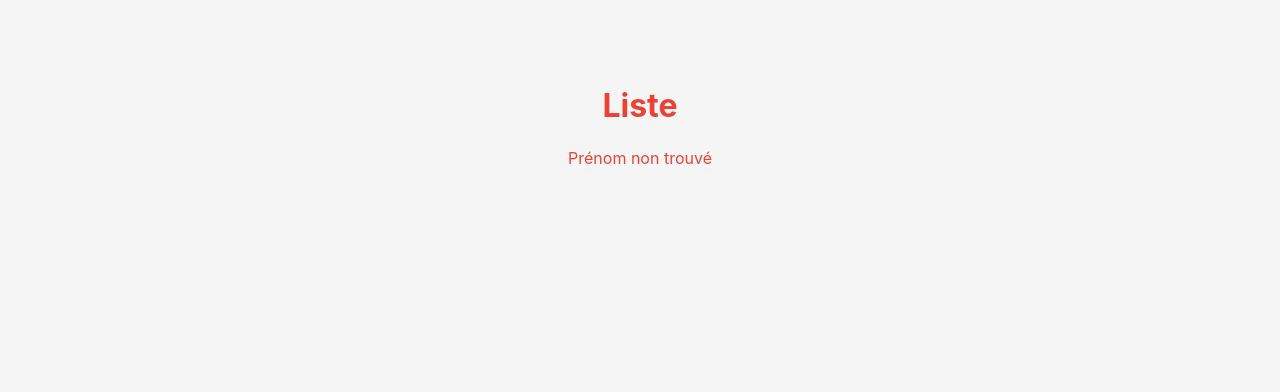
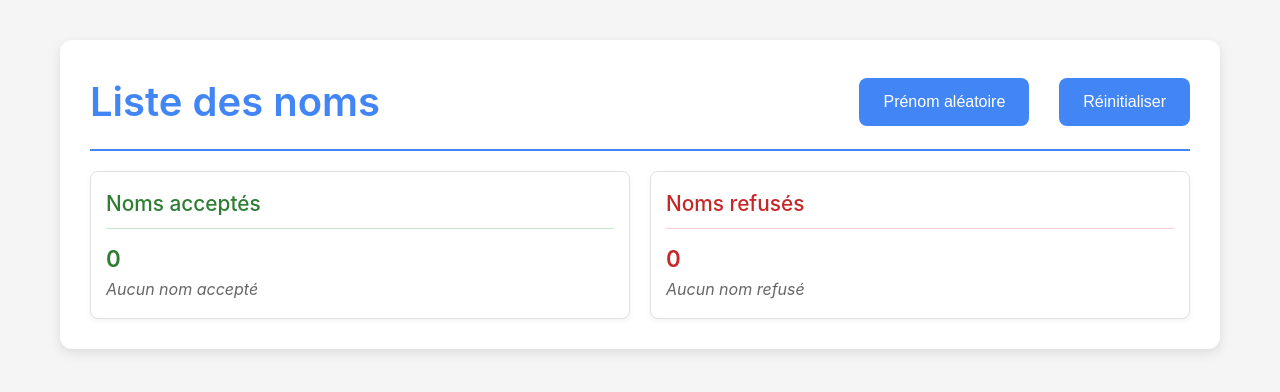
Before and after one commit to eckter/name_viewer, a React (Vite) app: page /liste in a window 1280 px wide. Shown: the top 392 px of the page. Built offline with nearby package versions, Linux system fonts and the light colour scheme.

Commit message:
add name tracking

```diff
--- a/src/App.tsx
+++ b/src/App.tsx
@@ -5,16 +5,16 @@ import TimePlot from "./components/TimePlot";
 import OtherSpellings from "./components/OtherSpellings";
 import GenderPiePlot from "./components/GenderPiePlot";
 import {randomRedirect} from "./RedirectPage";
+import {acceptName, rejectName} from "./nameTracking";
 
-// Placeholder functions for accept/reject actions
-const handleAccept = () => {
-    // TODO: Implement accept functionality
-    console.log("Name accepted");
+const handleAccept = (name: string) => {
+    acceptName(name);
+    randomRedirect().catch(error => console.log(error));
 };
 
-const handleReject = () => {
-    // TODO: Implement reject functionality
-    console.log("Name rejected");
+const handleReject = (name: string) => {
+    rejectName(name);
+    randomRedirect().catch(error => console.log(error));
 };
 
 const App: FC = () => {
@@ -27,13 +27,16 @@ const App: FC = () => {
     const [nameRanking, setNameRanking] = useState<number | null>(null)
     const [recentNameRanking, setRecentNameRanking] = useState<number | null>(null)
 
+    let name = nameData?.name ?? pageId.charAt(0).toUpperCase() + pageId.slice(1).toLowerCase()
+    name = name.charAt(0).toUpperCase() + name.slice(1).toLowerCase()
+
     // Keyboard shortcuts: A for Accept, R for Reject
     useEffect(() => {
         const handleKeyDown = (event: KeyboardEvent) => {
             if (event.key === 'a' || event.key === 'A') {
-                handleAccept();
+                handleAccept(name);
             } else if (event.key === 'r' || event.key === 'R') {
-                handleReject();
+                handleReject(name);
             }
         };
 
@@ -41,10 +44,7 @@ const App: FC = () => {
         return () => {
             window.removeEventListener('keydown', handleKeyDown);
         };
-    }, []);
-
-    let name = nameData?.name ?? pageId.charAt(0).toUpperCase() + pageId.slice(1).toLowerCase()
-    name = name.charAt(0).toUpperCase() + name.slice(1).toLowerCase()
+    }, [name]);
 
     getNameData(name)
         .then((nameData) => {
@@ -52,7 +52,7 @@ const App: FC = () => {
             setNameFound(nameData != null)
         })
 
-    if (!nameFound) {
+    if (nameFound === false) {
         return (
             <div className="not-found-container">
                 <h2 className="not-found-title">{name}</h2>
@@ -83,8 +83,8 @@ const App: FC = () => {
                     <p className="app-subtitle">Prononciation: {nameData.phonetic}</p>
                 </div>
                 <div style={{ display: 'flex', gap: '10px' }}>
-                    <button className="action-button accept-button" onClick={handleAccept}>Accepter</button>
-                    <button className="action-button reject-button" onClick={handleReject}>Refuser</button>
+                    <button className="action-button accept-button" onClick={() => handleAccept(name)}>Accepter</button>
+                    <button className="action-button reject-button" onClick={() => handleReject(name)}>Refuser</button>
                 </div>
             </div>
 
--- /dev/null
+++ b/src/ListNames.tsx
@@ -0,0 +1,61 @@
+import React, {FC} from "react";
+import {getAllAcceptedNames, getAllRejectedNames, clearAllTracking} from "./nameTracking";
+import {randomRedirect} from "./RedirectPage";
+
+const ListNames: FC = () => {
+    const acceptedNames = getAllAcceptedNames();
+    const rejectedNames = getAllRejectedNames();
+
+    function clearTracking() {
+        clearAllTracking()
+        window.location.reload();
+    }
+
+    return (
+        <div className="app-container">
+            <div className="app-header" style={{ marginBottom: '20px' }}>
+                <h1 className="app-title">Liste des noms</h1>
+                <div style={{ display: 'flex', gap: '10px', alignItems: 'center' }}>
+                    <button className="random-button header-button" onClick={randomRedirect}>Prénom aléatoire</button>
+                    <button className="random-button header-button" onClick={clearTracking}>Réinitialiser</button>
+                </div>
+            </div>
+
+            <div style={{ display: 'flex', gap: '20px', flexWrap: 'wrap' }}>
+                <div className="stat-card" style={{ flex: 1, minWidth: '300px' }}>
+                    <h3 className="section-title" style={{ color: '#2e7d32', borderColor: '#c8e6c9' }}>Noms acceptés</h3>
+                    <div className="stat-value" style={{ color: '#2e7d32' }}>{acceptedNames.length}</div>
+                    {acceptedNames.length > 0 ? (
+                        <div className="name-list">
+                            {acceptedNames.map((name, index) => (
+                                <div key={index} className="name-item accepted-item">
+                                    {name}
+                                </div>
+                            ))}
+                        </div>
+                    ) : (
+                        <p style={{ color: 'var(--light-text)', fontStyle: 'italic' }}>Aucun nom accepté</p>
+                    )}
+                </div>
+
+                <div className="stat-card" style={{ flex: 1, minWidth: '300px' }}>
+                    <h3 className="section-title" style={{ color: '#c62828', borderColor: '#ffcdd2' }}>Noms refusés</h3>
+                    <div className="stat-value" style={{ color: '#c62828' }}>{rejectedNames.length}</div>
+                    {rejectedNames.length > 0 ? (
+                        <div className="name-list">
+                            {rejectedNames.map((name, index) => (
+                                <div key={index} className="name-item rejected-item">
+                                    {name}
+                                </div>
+                            ))}
+                        </div>
+                    ) : (
+                        <p style={{ color: 'var(--light-text)', fontStyle: 'italic' }}>Aucun nom refusé</p>
+                    )}
+                </div>
+            </div>
+        </div>
+    );
+}
+
+export default ListNames;
--- a/src/RedirectPage.tsx
+++ b/src/RedirectPage.tsx
@@ -1,4 +1,3 @@
-import { useEffect } from 'react';
 import {loadCSVData} from "./data";
 
 export async function randomRedirect() {
@@ -13,5 +12,7 @@ export async function randomRedirect() {
 export default function RandomRedirect() {
     randomRedirect()
         .catch(error => console.log(error));
-    return null;
+    return (
+        <h2>Redirecting...</h2>
+    );
 }
--- a/src/index.css
+++ b/src/index.css
@@ -341,3 +341,46 @@ body {
     padding: 12px;
   }
 }
+
+/* Name List Styles */
+.name-list {
+  margin-top: 15px;
+  max-height: 400px;
+  overflow-y: auto;
+  border: 1px solid var(--border-color);
+  border-radius: 6px;
+  padding: 8px;
+}
+
+.name-item {
+  padding: 10px 12px;
+  margin: 4px 0;
+  border-radius: 6px;
+  font-size: 0.95rem;
+  transition: all 0.2s;
+  display: flex;
+  align-items: center;
+}
+
+.name-item:hover {
+  transform: translateX(4px);
+  box-shadow: 0 2px 6px rgba(0, 0, 0, 0.1);
+}
+
+.accepted-item {
+  background-color: #e8f5e9;
+  border-left: 3px solid #4caf50;
+}
+
+.accepted-item:hover {
+  background-color: #c8e6c9;
+}
+
+.rejected-item {
+  background-color: #ffebee;
+  border-left: 3px solid #f44336;
+}
+
+.rejected-item:hover {
+  background-color: #ffcdd2;
+}
--- a/src/main.tsx
+++ b/src/main.tsx
@@ -4,14 +4,19 @@ import { BrowserRouter, Routes, Route } from "react-router";
 import App from "./App";
 import RedirectPage from "./RedirectPage";
 import "./index.css";
+import ListNames from "./ListNames";
 
 const root = document.getElementById("root")!;
 
 ReactDOM.createRoot(root).render(
     <BrowserRouter>
         <Routes>
+            <Route path="/list" element={<ListNames />} />
+            <Route path="/liste" element={<ListNames />} />
+            <Route path="/random" element={<RedirectPage />} />
+            <Route path="/aléatoire" element={<RedirectPage />} />
             <Route path="/:pageId" element={<App />} />
-            <Route path="/" element={<RedirectPage />} />
+            <Route path="/" element={<ListNames />} />
         </Routes>
     </BrowserRouter>,
 );
--- /dev/null
+++ b/src/nameTracking.ts
@@ -0,0 +1,114 @@
+import { loadCSVData } from './data';
+
+// Local storage keys
+const ACCEPTED_NAMES_KEY = 'acceptedNames';
+const REJECTED_NAMES_KEY = 'rejectedNames';
+
+/**
+ * Get the list of accepted names from local storage
+ */
+const getAcceptedNames = (): string[] => {
+    const accepted = localStorage.getItem(ACCEPTED_NAMES_KEY);
+    return accepted ? JSON.parse(accepted) : [];
+};
+
+/**
+ * Get the list of rejected names from local storage
+ */
+const getRejectedNames = (): string[] => {
+    const rejected = localStorage.getItem(REJECTED_NAMES_KEY);
+    return rejected ? JSON.parse(rejected) : [];
+};
+
+/**
+ * Save the list of accepted names to local storage
+ */
+const saveAcceptedNames = (names: string[]): void => {
+    localStorage.setItem(ACCEPTED_NAMES_KEY, JSON.stringify(names));
+};
+
+/**
+ * Save the list of rejected names to local storage
+ */
+const saveRejectedNames = (names: string[]): void => {
+    localStorage.setItem(REJECTED_NAMES_KEY, JSON.stringify(names));
+};
+
+/**
+ * Accept a name and add it to the accepted list
+ * @param name The name to accept
+ */
+export const acceptName = (name: string): void => {
+    const acceptedNames = getAcceptedNames();
+
+    // Remove from rejected list if it was previously rejected
+    const rejectedNames = getRejectedNames().filter(rejectedName => rejectedName !== name);
+    saveRejectedNames(rejectedNames);
+
+    // Add to accepted list if not already there
+    if (!acceptedNames.includes(name)) {
+        acceptedNames.push(name);
+        saveAcceptedNames(acceptedNames);
+    }
+};
+
+/**
+ * Reject a name and add it to the rejected list
+ * @param name The name to reject
+ */
+export const rejectName = (name: string): void => {
+    const rejectedNames = getRejectedNames();
+
+    // Remove from accepted list if it was previously accepted
+    const acceptedNames = getAcceptedNames().filter(acceptedName => acceptedName !== name);
+    saveAcceptedNames(acceptedNames);
+
+    // Add to rejected list if not already there
+    if (!rejectedNames.includes(name)) {
+        rejectedNames.push(name);
+        saveRejectedNames(rejectedNames);
+    }
+};
+
+/**
+ * Get all names that haven't been accepted or rejected yet
+ * @returns Promise<string[]> List of untracked names
+ */
+export const getUntrackedNames = async (): Promise<string[]> => {
+    // Load all names from the dataset
+    const data = await loadCSVData();
+    const allNames = Object.keys(data.nameData);
+
+    const acceptedNames = getAcceptedNames();
+    const rejectedNames = getRejectedNames();
+
+    // Filter out names that are already tracked
+    return allNames.filter(name =>
+        !acceptedNames.includes(name) &&
+        !rejectedNames.includes(name)
+    );
+};
+
+/**
+ * Get all accepted names
+ * @returns string[] List of accepted names
+ */
+export const getAllAcceptedNames = (): string[] => {
+    return getAcceptedNames();
+};
+
+/**
+ * Get all rejected names
+ * @returns string[] List of rejected names
+ */
+export const getAllRejectedNames = (): string[] => {
+    return getRejectedNames();
+};
+
+/**
+ * Clear all tracking data (for development/testing)
+ */
+export const clearAllTracking = (): void => {
+    localStorage.removeItem(ACCEPTED_NAMES_KEY);
+    localStorage.removeItem(REJECTED_NAMES_KEY);
+};
```
